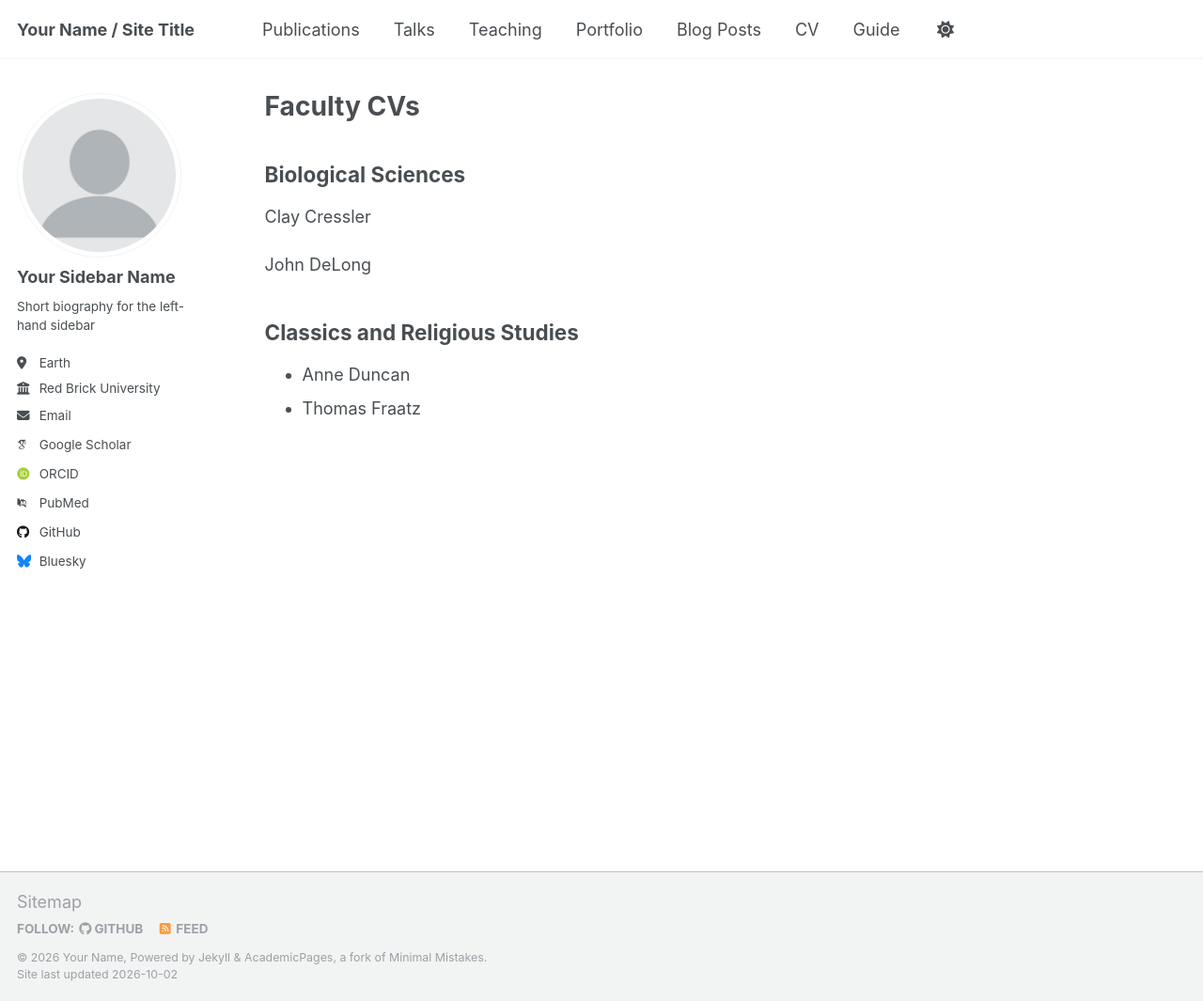
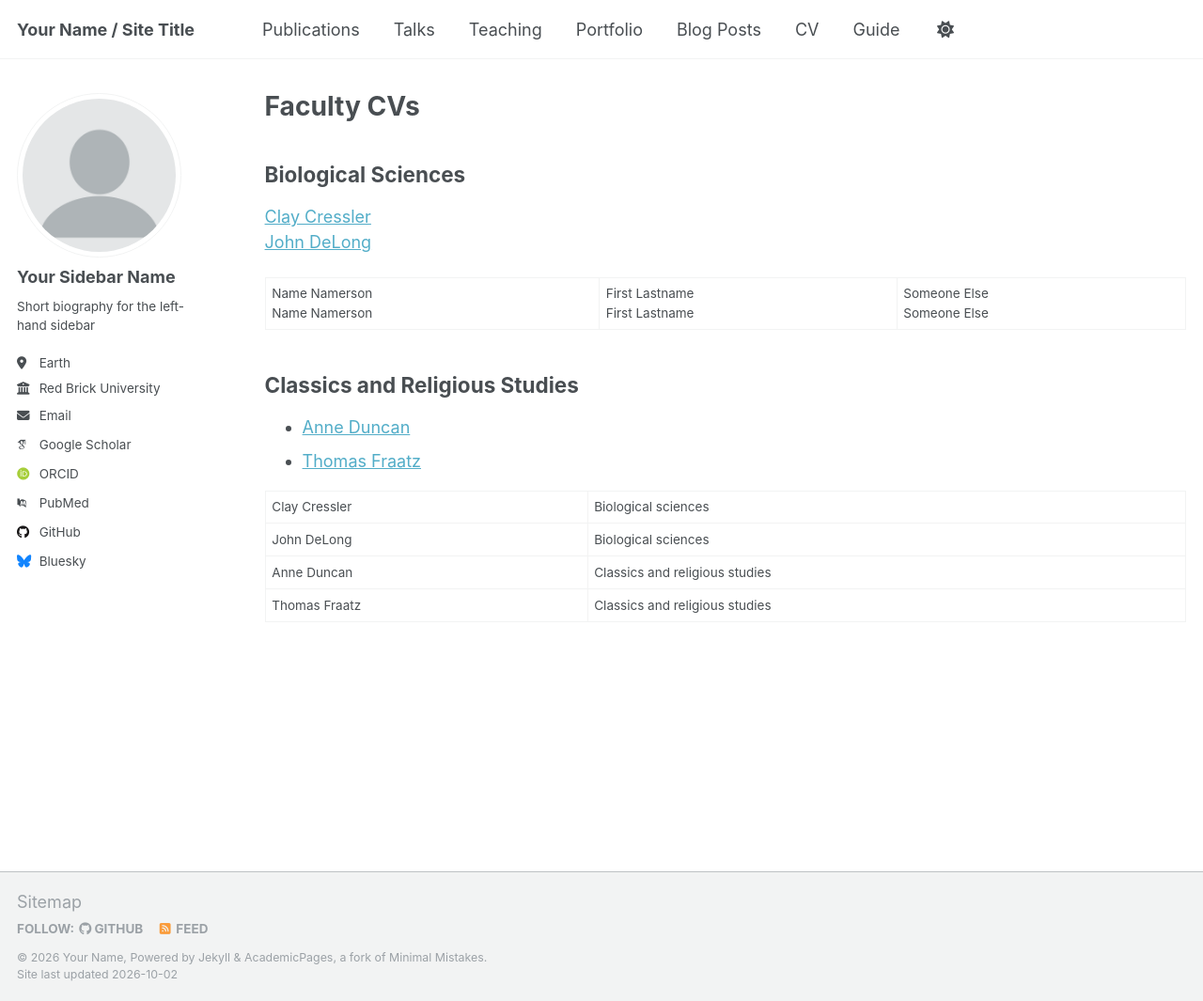
Before and after one commit to unlcas/cas-faculty, a Jekyll site: the page built from _pages/faculty-cvs.html, in a window 1280 px wide and 1065 px high. Shown: the whole window at 94% size. Built offline with Jekyll 4.4.1, drawn with Linux system fonts in a browser that asks for light colours; some web fonts are replaced; a script that is not in the unit is left out.

Commit message:
Update faculty-cvs.html

```diff
--- a/_pages/faculty-cvs.html
+++ b/_pages/faculty-cvs.html
@@ -8,9 +8,20 @@ author_profile: true
 {% include base_path %}
 
 <h2>Biological Sciences</h2>
-<p>Clay Cressler</p>
-<p>John DeLong</p>
+<p><a href="https://acrobat.adobe.com/link/track?uri=urn%3Aaaid%3Ascds%3AUS%3A6fbddfa4-42e2-3840-ac7e-89ddbbb894a6&viewer%21megaVerb=group-read">Clay Cressler</a><br>
+  <a hef="https://drive.google.com/file/d/1VAi3C88OUojHE6dviHyRceSRHTxbnEY3/view?usp=drive_link">John DeLong</a></p>
+
+<table>
+  <tr><td>Name Namerson<br>Name Namerson</td><td>First Lastname<br>First Lastname</td><td>Someone Else<br>Someone Else</td></tr>
+</table>
 
 <h2>Classics and Religious Studies</h2>
-<ul><li>Anne Duncan</li>
-<li>Thomas Fraatz</li></ul>
+<ul><li><a href="https://classics.unl.edu/sites/unl.edu.cas.classics/files/media/file/duncan_cv.pdf">Anne Duncan</a></li>
+<li><a href="https://classics.unl.edu/fraatz-cv/">Thomas Fraatz</a></li></ul>
+
+<table>
+<tr><td>Clay Cressler</td><td>Biological sciences</td></tr>
+  <tr><td>John DeLong</td><td>Biological sciences</td></tr>
+  <tr><td>Anne Duncan</td><td>Classics and religious studies</td></tr>
+  <tr><td>Thomas Fraatz</td><td>Classics and religious studies</td></tr>
+</table>
```
